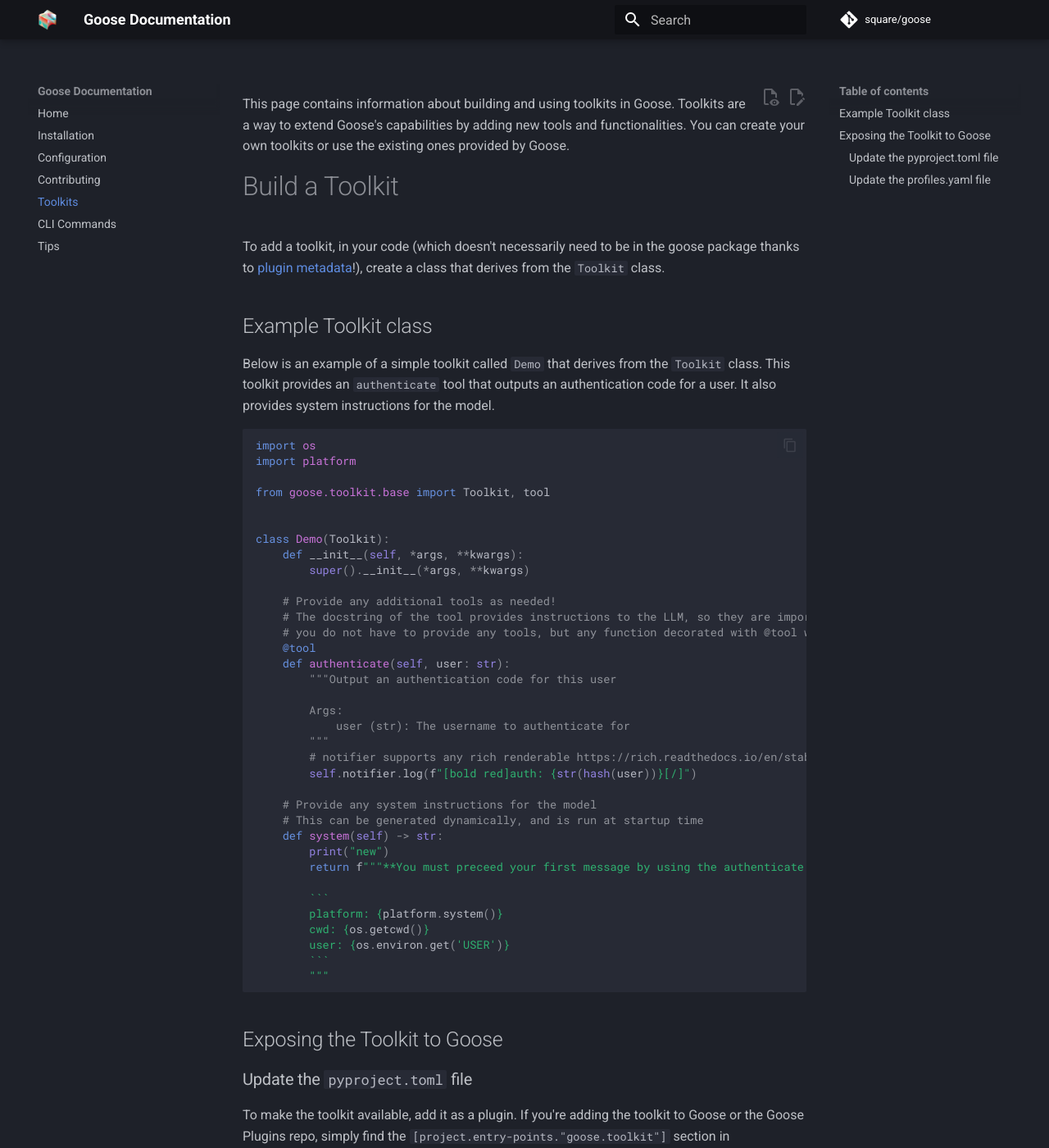
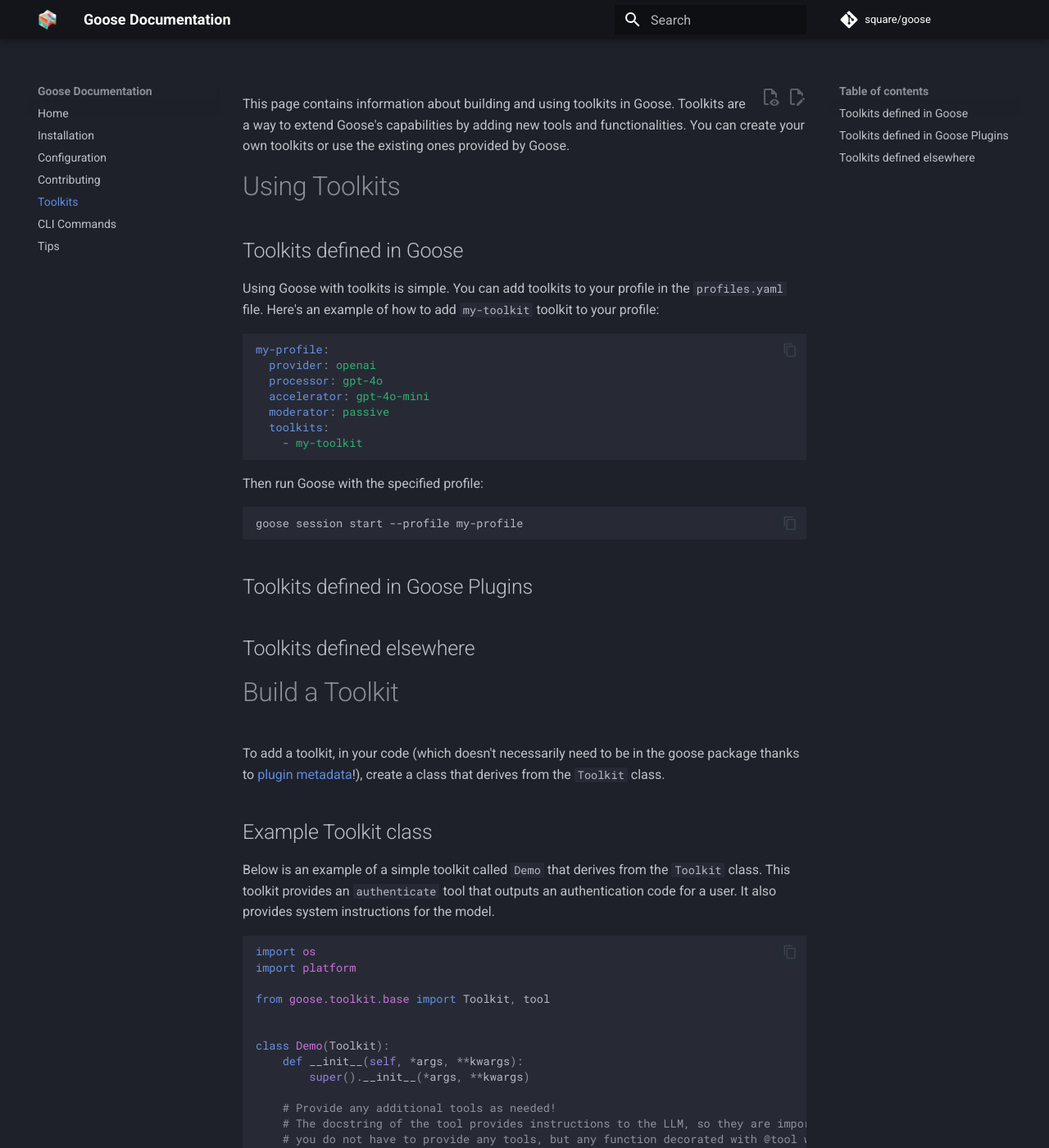
Before and after one commit to block-open-source/goose, an MkDocs documentation site: the page built from docs/docs/toolkits.md, in a window 1280 px wide and 1400 px high. Shown: the whole window at 82% size. Built offline with MkDocs 1.6.1 and Material for MkDocs 9.7.7, drawn with Linux system fonts in a browser that asks for light colours; comment, search, counter and statistics services are not loaded; some of the changed text lies outside the part shown.

Commit message:
add section on using toolkits

````diff
--- a/docs/docs/toolkits.md
+++ b/docs/docs/toolkits.md
@@ -1,4 +1,30 @@
 This page contains information about building and using toolkits in Goose. Toolkits are a way to extend Goose's capabilities by adding new tools and functionalities. You can create your own toolkits or use the existing ones provided by Goose.
+
+# Using Toolkits
+
+## Toolkits defined in Goose
+
+Using Goose with toolkits is simple. You can add toolkits to your profile in the `profiles.yaml` file. Here's an example of how to add `my-toolkit` toolkit to your profile:
+
+```yaml
+my-profile:
+  provider: openai
+  processor: gpt-4o
+  accelerator: gpt-4o-mini
+  moderator: passive
+  toolkits:
+    - my-toolkit
+```
+
+Then run Goose with the specified profile:
+
+```sh
+goose session start --profile my-profile
+```
+
+## Toolkits defined in Goose Plugins
+
+## Toolkits defined elsewhere
 
 # Build a Toolkit
 
````
Also changed, not shown: other parts of docs/docs/toolkits.md (+2 -2 lines).
